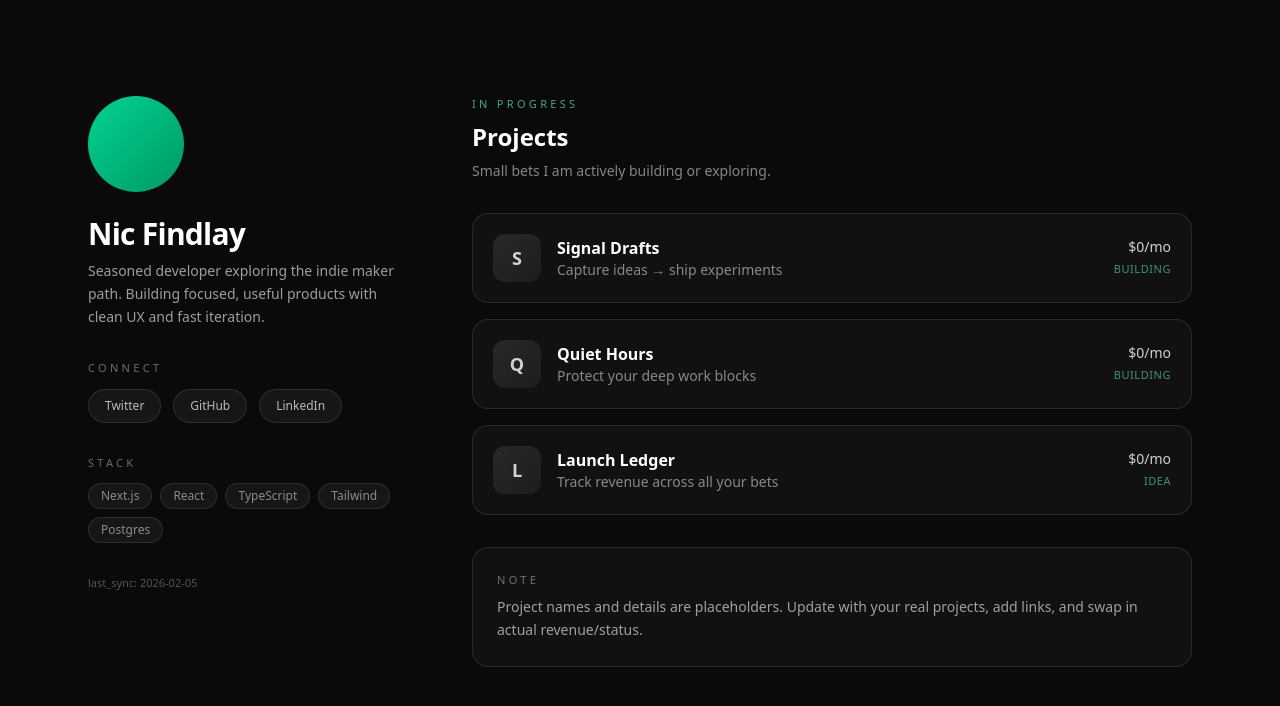
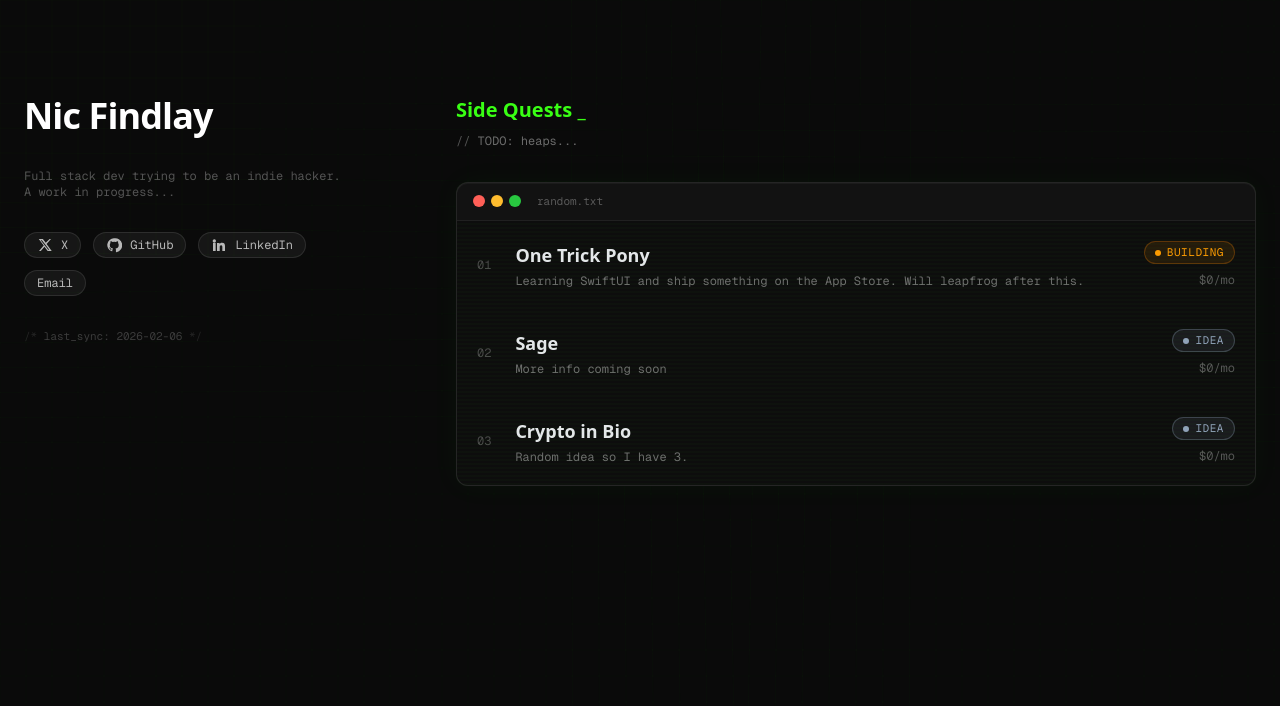
Before and after one commit to NicFindlay/nicfindlay, a Next.js app: page / in a window 1280 px wide. Shown: the top 706 px of the page. Built offline with nearby package versions, Linux system fonts and the light colour scheme.

Commit message:
Major improvements. Almost there

```diff
--- a/src/app/globals.css
+++ b/src/app/globals.css
@@ -3,6 +3,7 @@
 :root {
   --background: #0a0a0a;
   --foreground: #fafafa;
+  --theme-green: #39ff14;
 }
 
 @theme inline {
@@ -17,3 +18,91 @@ body {
   color: var(--foreground);
   font-family: var(--font-sans), system-ui, -apple-system, sans-serif;
 }
+
+
+/* ── Custom Utilities ── */
+.text-primary {
+  color: var(--theme-green) !important;
+}
+.bg-primary {
+  background-color: var(--theme-green) !important;
+}
+.border-primary {
+  border-width: 1px !important;
+  border-color: var(--theme-green) !important;
+}
+.glow-green {
+  text-shadow:
+    0 0 10px var(--theme-green),
+    0 0 20px #39ff144d,
+    0 0 40px #39ff141a;
+}
+
+/* ── Animations ── */
+
+/* Blinking block cursor */
+@keyframes blink {
+  0%, 100% { opacity: 1; }
+  50% { opacity: 0; }
+}
+.animate-blink {
+  animation: blink 1s step-end infinite;
+}
+
+/* Pulsing dot for "live" status */
+@keyframes pulse-dot {
+  0%, 100% { opacity: 1; transform: scale(1); }
+  50% { opacity: 0.5; transform: scale(1.6); }
+}
+.animate-pulse-dot {
+  animation: pulse-dot 2s ease-in-out infinite;
+}
+
+/* Typing cursor for typewriter */
+@keyframes cursor-blink {
+  0%, 100% { border-color: var(--theme-green); }
+  50% { border-color: transparent; }
+}
+.animate-cursor {
+  border-right: 2px solid var(--theme-green);
+  animation: cursor-blink 0.8s step-end infinite;
+}
+
+/* Scanline overlay */
+@keyframes scanline {
+  0% { transform: translateY(-100%); }
+  100% { transform: translateY(100%); }
+}
+.scanline::after {
+  content: '';
+  position: absolute;
+  inset: 0;
+  background: linear-gradient(
+    transparent 50%,
+    rgba(57, 255, 20, 0.02) 50%
+  );
+  background-size: 100% 4px;
+  pointer-events: none;
+  z-index: 1;
+}
+
+/* Subtle glow on terminal windows */
+.terminal-glow {
+  box-shadow:
+    0 0 1px rgba(57, 255, 20, 0.10),
+    0 0 30px rgba(57, 255, 20, 0.04),
+    inset 0 1px 0 rgba(255, 255, 255, 0.04);
+}
+
+/* Line number gutter styling */
+.line-number::before {
+  counter-increment: line;
+  content: counter(line);
+  display: inline-block;
+  width: 2ch;
+  margin-right: 1.5ch;
+  text-align: right;
+  color: rgba(255, 255, 255, 0.15);
+  font-family: var(--font-mono), monospace;
+  font-size: 11px;
+}
--- a/src/app/page.tsx
+++ b/src/app/page.tsx
@@ -1,137 +1,141 @@
+import InteractiveGrid from '@/components/InteractiveGrid';
+import TerminalWindow from '@/components/TerminalWindow';
+import StatusBadge from '@/components/StatusBadge';
+import TypewriterText from '@/components/TypewriterText';
+
+function SocialIcon({ label }: { label: string }) {
+  switch (label) {
+    case 'X':
+      return (
+        <svg viewBox="0 0 24 24" className="h-4 w-4" aria-hidden="true">
+          <path
+            fill="currentColor"
+            d="M18.9 3H21l-6.6 7.6 7.7 10.4h-6.1l-4.8-6.4-5.5 6.4H3l7.1-8.2L2.6 3h6.2l4.3 5.7L18.9 3zm-2.1 16.1h1.7L7.3 4.7H5.5l11.3 14.4z"
+          />
+        </svg>
+      );
+    case 'GitHub':
+      return (
+        <svg viewBox="0 0 24 24" className="h-4 w-4" aria-hidden="true">
+          <path
+            fill="currentColor"
+            d="M12 2a10 10 0 0 0-3.2 19.5c.5.1.7-.2.7-.5v-1.8c-2.9.6-3.5-1.2-3.5-1.2-.5-1.2-1.2-1.5-1.2-1.5-1-.7.1-.7.1-.7 1.1.1 1.7 1.1 1.7 1.1 1 .1.9 1.8 1.8 2.2.8.2 1.2-.1 1.5-.4.1-.7.4-1.2.7-1.5-2.4-.3-4.9-1.2-4.9-5.3 0-1.2.4-2.1 1.1-2.8-.1-.3-.5-1.4.1-2.8 0 0 .9-.3 2.9 1.1a9.9 9.9 0 0 1 5.2 0c2-1.4 2.9-1.1 2.9-1.1.6 1.4.2 2.5.1 2.8.7.7 1.1 1.6 1.1 2.8 0 4.1-2.5 5-4.9 5.3.4.3.7 1 .7 2v3c0 .3.2.6.7.5A10 10 0 0 0 12 2z"
+          />
+        </svg>
+      );
+    case 'LinkedIn':
+      return (
+        <svg viewBox="0 0 24 24" className="h-4 w-4" aria-hidden="true">
+          <path
+            fill="currentColor"
+            d="M4.98 3.5a2.5 2.5 0 1 0 0 5 2.5 2.5 0 0 0 0-5zM3 9h4v12H3zM9 9h3.8v1.6h.1c.5-.9 1.8-1.9 3.6-1.9 3.9 0 4.5 2.4 4.5 5.5V21h-4v-5.6c0-1.3 0-2.9-1.8-2.9s-2.1 1.4-2.1 2.8V21H9z"
+          />
+        </svg>
+      );
+    default:
+      return null;
+  }
+}
+
 export default function Home() {
   const projects = [
     {
-      title: "Signal Drafts",
-      tagline: "Capture ideas → ship experiments",
-      status: "building",
-      revenue: "$0/mo",
+      title: 'One Trick Pony',
+      tagline: 'Learning SwiftUI and ship something on the App Store. Will leapfrog after this.',
+      status: 'building',
+      revenue: '$0/mo',
     },
     {
-      title: "Quiet Hours",
-      tagline: "Protect your deep work blocks",
-      status: "building",
-      revenue: "$0/mo",
+      title: 'Sage',
+      tagline: 'More info coming soon',
+      status: 'idea',
+      revenue: '$0/mo',
     },
     {
-      title: "Launch Ledger",
-      tagline: "Track revenue across all your bets",
-      status: "idea",
-      revenue: "$0/mo",
+      title: 'Crypto in Bio',
+      tagline: 'Random idea so I have 3.',
+      status: 'idea',
+      revenue: '$0/mo',
     },
   ];
 
   const socials = [
-    { label: "Twitter", href: "#" },
-    { label: "GitHub", href: "#" },
-    { label: "LinkedIn", href: "#" },
+    { label: 'X', href: '#' },
+    { label: 'GitHub', href: '#' },
+    { label: 'LinkedIn', href: '#' },
+    { label: 'Email', href: '#' },
   ];
 
   return (
-    <div className="min-h-screen bg-[#0a0a0a] text-zinc-100">
-      <main className="mx-auto grid min-h-screen w-full max-w-6xl gap-12 px-6 py-16 lg:grid-cols-[320px_1fr] lg:gap-16 lg:py-24">
-        {/* Left column - Profile */}
+    <div className="relative min-h-screen bg-[#0a0a0a] text-zinc-100">
+      <InteractiveGrid />
+
+      <main className="relative z-10 mx-auto grid min-h-screen w-full max-w-7xl gap-12 px-6 py-16 lg:grid-cols-[320px_1fr] lg:gap-28 lg:py-24">
+        {/* Left column — Profile */}
         <aside className="flex flex-col gap-8 lg:sticky lg:top-24 lg:self-start">
-          <div className="space-y-6">
-            <div className="h-24 w-24 rounded-full bg-gradient-to-br from-emerald-400 to-emerald-600" />
-            <div className="space-y-2">
-              <h1 className="text-3xl font-semibold tracking-tight text-white">
-                Nic Findlay
-              </h1>
-              <p className="text-sm leading-relaxed text-white/60">
-                Seasoned developer exploring the indie maker path. Building
-                focused, useful products with clean UX and fast iteration.
-              </p>
-            </div>
-          </div>
+          <h1 className="text-4xl font-semibold tracking-tight text-white">
+            <TypewriterText text="Nic Findlay"></TypewriterText></h1>
+          <p className="text-xs text-white/30 font-mono">
+            Full stack dev trying to be an indie hacker. A work in progress...
+          </p>
 
+          {/* Connect */}
           <div className="space-y-3">
-            <p className="text-[11px] uppercase tracking-[0.3em] text-white/40">
-              connect
-            </p>
             <div className="flex flex-wrap gap-3">
               {socials.map((s) => (
                 <a
                   key={s.label}
                   href={s.href}
-                  className="rounded-full border border-white/10 bg-white/5 px-4 py-2 text-xs text-white/70 transition hover:border-emerald-400/50 hover:text-white"
-                >
-                  {s.label}
+                  className="flex items-center gap-2 rounded-full border border-white/10 bg-white/5 px-3 py-1 font-mono text-xs text-white/70 transition hover:border-primary hover:text-primary hover:shadow-[0_0_12px_rgba(57,255,20,0.15)]">
+                  <SocialIcon label={s.label} />
+                  {`${s.label}`}
                 </a>
               ))}
             </div>
           </div>
 
-          <div className="space-y-3">
-            <p className="text-[11px] uppercase tracking-[0.3em] text-white/40">
-              stack
-            </p>
-            <div className="flex flex-wrap gap-2 text-xs text-white/50">
-              {["Next.js", "React", "TypeScript", "Tailwind", "Postgres"].map(
-                (tech) => (
-                  <span
-                    key={tech}
-                    className="rounded-full border border-white/10 bg-white/5 px-3 py-1"
-                  >
-                    {tech}
-                  </span>
-                )
-              )}
-            </div>
-          </div>
-
-          <div className="mt-auto hidden text-[11px] text-white/30 lg:block">
-            last_sync: 2026-02-05
+          <div className="mt-auto hidden font-mono text-[11px] text-white/20 lg:block">
+            <span className="text-white/10">{'/* '}</span>
+            last_sync: 2026-02-06
+            <span className="text-white/10">{' */'}</span>
           </div>
         </aside>
 
-        {/* Right column - Projects */}
+        {/* Right column — Projects */}
         <section className="flex flex-col gap-8">
           <div className="space-y-2">
-            <p className="text-[11px] uppercase tracking-[0.3em] text-emerald-300/70">
-              in progress
-            </p>
-            <h2 className="text-2xl font-semibold text-white">Projects</h2>
-            <p className="text-sm text-white/50">
-              Small bets I am actively building or exploring.
+
+            <h2 className="text-xl font-semibold text-primary">
+              Side Quests<span className="animate-blink text-primary"> _</span>
+            </h2>
+
+             <p className="font-mono text-[12px] text-white/30">
+              <span className="text-primary/50">{'// '}</span>
+              <span className="text-white/40">TODO: heaps...</span>
             </p>
           </div>
 
-          <div className="space-y-4">
-            {projects.map((project) => (
-              <article
-                key={project.title}
-                className="group flex items-center justify-between gap-6 rounded-2xl border border-white/10 bg-white/[0.03] p-5 transition hover:border-emerald-400/40 hover:bg-white/[0.06]"
-              >
-                <div className="flex items-center gap-4">
-                  <div className="flex h-12 w-12 shrink-0 items-center justify-center rounded-xl bg-gradient-to-br from-white/10 to-white/5 text-lg font-semibold text-white/80">
-                    {project.title.charAt(0)}
+          <TerminalWindow key="projects" title={`random.txt`}>
+            <div className="space-y-10">
+              {projects.map((project, i) => (
+                <div key={project.title} className="flex items-center justify-between gap-6">
+                  <div className="flex items-center gap-6">
+                    <span className="hidden font-mono text-[12px] text-white/25 sm:block">
+                      {String(i + 1).padStart(2, '0')}
+                    </span>
+                    <div>
+                      <h2 className="font-semibold text-lg text-gray-200 pb-1">{project.title}</h2>
+                      <p className="font-mono text-xs text-white/40">{project.tagline}</p>
+                    </div>
                   </div>
-                  <div>
-                    <h3 className="font-semibold text-white">{project.title}</h3>
-                    <p className="text-sm text-white/50">{project.tagline}</p>
+                  <div className="hidden flex-col items-end gap-2 sm:flex">
+                    <StatusBadge status={project.status} />
+                    <span className="font-mono text-xs text-white/30">{project.revenue}</span>
                   </div>
                 </div>
-                <div className="hidden flex-col items-end gap-1 text-right sm:flex">
-                  <span className="text-sm font-medium text-white/80">
-                    {project.revenue}
-                  </span>
-                  <span className="text-[11px] uppercase tracking-wider text-emerald-300/60">
-                    {project.status}
-                  </span>
-                </div>
-              </article>
-            ))}
-          </div>
-
-          <div className="rounded-2xl border border-white/10 bg-white/[0.03] p-6">
-            <p className="text-[11px] uppercase tracking-[0.3em] text-white/40">
-              note
-            </p>
-            <p className="mt-2 text-sm leading-relaxed text-white/60">
-              Project names and details are placeholders. Update with your real
-              projects, add links, and swap in actual revenue/status.
-            </p>
-          </div>
+              ))}
+            </div>
+          </TerminalWindow>
         </section>
       </main>
     </div>
--- /dev/null
+++ b/src/components/InteractiveGrid.tsx
@@ -0,0 +1,114 @@
+"use client";
+
+import { useEffect, useRef } from "react";
+
+export default function InteractiveGrid() {
+  const canvasRef = useRef<HTMLCanvasElement | null>(null);
+  const pointerRef = useRef({ x: 0, y: 0, active: false });
+  const animationRef = useRef<number | null>(null);
+
+  useEffect(() => {
+    const canvas = canvasRef.current;
+    if (!canvas) return;
+
+    const ctx = canvas.getContext("2d");
+    if (!ctx) return;
+
+    const pointer = pointerRef.current;
+
+    const resize = () => {
+      const dpr = Math.min(window.devicePixelRatio || 1, 2);
+      canvas.width = Math.floor(window.innerWidth * dpr);
+      canvas.height = Math.floor(document.documentElement.scrollHeight * dpr);
+      canvas.style.width = `${window.innerWidth}px`;
+      canvas.style.height = `${document.documentElement.scrollHeight}px`;
+      ctx.setTransform(dpr, 0, 0, dpr, 0, 0);
+    };
+
+    const setPointer = (event: PointerEvent) => {
+      pointer.x = event.clientX;
+      pointer.y = event.clientY + window.scrollY;
+      pointer.active = true;
+    };
+
+    const clearPointer = () => {
+      pointer.active = false;
+    };
+
+    const draw = () => {
+      const width = window.innerWidth;
+      const height = document.documentElement.scrollHeight;
+      ctx.clearRect(0, 0, width, height);
+
+      const gridSize = 26;
+      const maxInfluence = 180;
+      const maxOffset = 8;
+
+      const fallbackX = width * 0.55 + Math.sin(Date.now() * 0.0006) * 40;
+      const fallbackY = height * 0.3 + Math.cos(Date.now() * 0.0004) * 40;
+      const mx = pointer.active ? pointer.x : fallbackX;
+      const my = pointer.active ? pointer.y : fallbackY;
+
+      ctx.strokeStyle = "rgba(57, 255, 20, 0.05)";
+      ctx.lineWidth = 1;
+
+      for (let x = 0; x <= width; x += gridSize) {
+        const dx = x - mx;
+        const dist = Math.abs(dx);
+        const influence = Math.max(0, 1 - dist / maxInfluence);
+        const offset = influence * maxOffset * Math.sign(dx || 1);
+
+        ctx.beginPath();
+        ctx.moveTo(x + offset, 0);
+        ctx.lineTo(x - offset, height);
+        ctx.stroke();
+      }
+
+      for (let y = 0; y <= height; y += gridSize) {
+        const dy = y - my;
+        const dist = Math.abs(dy);
+        const influence = Math.max(0, 1 - dist / maxInfluence);
+        const offset = influence * maxOffset * Math.sign(dy || 1);
+
+        ctx.beginPath();
+        ctx.moveTo(0, y + offset);
+        ctx.lineTo(width, y - offset);
+        ctx.stroke();
+      }
+
+      // Glow at pointer
+      const gradient = ctx.createRadialGradient(mx, my, 0, mx, my, 150);
+      gradient.addColorStop(0, "rgba(57, 255, 20, 0.03)");
+      gradient.addColorStop(0.5, "rgba(57, 255, 20, 0.01)");
+      gradient.addColorStop(1, "rgba(57, 255, 20, 0)");
+
+      ctx.fillStyle = gradient;
+      ctx.fillRect(0, 0, width, height);
+
+      animationRef.current = window.requestAnimationFrame(draw);
+    };
+
+    resize();
+    draw();
+
+    window.addEventListener("resize", resize);
+    window.addEventListener("pointermove", setPointer);
+    window.addEventListener("pointerleave", clearPointer);
+
+    return () => {
+      window.removeEventListener("resize", resize);
+      window.removeEventListener("pointermove", setPointer);
+      window.removeEventListener("pointerleave", clearPointer);
+      if (animationRef.current) window.cancelAnimationFrame(animationRef.current);
+    };
+  }, []);
+
+  return (
+    <canvas
+      ref={canvasRef}
+      className="pointer-events-none fixed inset-0 z-0 opacity-40"
+      style={{ transform: "translate3d(0,0,0)", backfaceVisibility: "hidden" }}
+      aria-label="Interactive background grid"
+    />
+  );
+}
--- /dev/null
+++ b/src/components/StatusBadge.tsx
@@ -0,0 +1,44 @@
+type Status = "live" | "building" | "idea" | "archived";
+
+const statusConfig: Record<
+  Status,
+  { label: string; dotClass: string; bgClass: string; textClass: string }
+> = {
+  live: {
+    label: "live",
+    dotClass: "bg-primary animate-pulse-dot",
+    bgClass: "bg-emerald-400/10 border-emerald-400/30",
+    textClass: "text-primary",
+  },
+  building: {
+    label: "building",
+    dotClass: "bg-amber-500",
+    bgClass: "bg-amber-500/10 border-amber-600/30",
+    textClass: "text-amber-500",
+  },
+  idea: {
+    label: "idea",
+    dotClass: "bg-slate-400",
+    bgClass: "bg-slate-400/10 border-slate-400/30",
+    textClass: "text-slate-400",
+  },
+  archived: {
+    label: "abandoned",
+    dotClass: "bg-zinc-600",
+    bgClass: "bg-zinc-600/10 border-zinc-600/30",
+    textClass: "text-zinc-500",
+  },
+};
+
+export default function StatusBadge({ status }: { status: string }) {
+  const config = statusConfig[(status as Status)] ?? statusConfig.idea;
+
+  return (
+    <span
+      className={`inline-flex items-center gap-1.5 rounded-full border px-2.5 py-0.5 font-mono text-[11px] uppercase tracking-wider ${config.bgClass}`}
+    >
+      <span className={`h-1.5 w-1.5 rounded-full ${config.dotClass}`} />
+      <span className={config.textClass}>{config.label}</span>
+    </span>
+  );
+}
--- /dev/null
+++ b/src/components/TerminalWindow.tsx
@@ -0,0 +1,34 @@
+import { ReactNode } from "react";
+
+interface TerminalWindowProps {
+  title?: string;
+  children: ReactNode;
+  className?: string;
+}
+
+export default function TerminalWindow({
+  title = "terminal",
+  children,
+  className = "",
+}: TerminalWindowProps) {
+  return (
+    <div
+      className={`relative overflow-hidden rounded-xl border border-white/10 bg-[#0d0d0d] terminal-glow ${className}`}
+    >
+      {/* Title bar */}
+      <div className="flex items-center gap-2 border-b border-white/[0.06] bg-white/[0.02] px-4 py-2.5">
+        <div className="flex gap-1.5">
+          <span className="h-3 w-3 rounded-full bg-[#ff5f57]" />
+          <span className="h-3 w-3 rounded-full bg-[#febc2e]" />
+          <span className="h-3 w-3 rounded-full bg-[#28c840]" />
+        </div>
+        <span className="ml-2 font-mono text-[11px] text-white/30">
+          {title}
+        </span>
+      </div>
+
+      {/* Content */}
+      <div className="scanline relative p-5">{children}</div>
+    </div>
+  );
+}
--- /dev/null
+++ b/src/components/TypewriterText.tsx
@@ -0,0 +1,49 @@
+"use client";
+
+import { useEffect, useState } from "react";
+
+interface TypewriterTextProps {
+  text: string;
+  speed?: number;
+  delay?: number;
+  className?: string;
+}
+
+export default function TypewriterText({
+  text,
+  speed =60,
+  delay = 600,
+  className = "",
+}: TypewriterTextProps) {
+  const [displayed, setDisplayed] = useState("");
+  const [done, setDone] = useState(false);
+
+  useEffect(() => {
+    let timeout: NodeJS.Timeout;
+    let i = 0;
+
+    const startTyping = () => {
+      timeout = setInterval(() => {
+        i++;
+        setDisplayed(text.slice(0, i));
+        if (i >= text.length) {
+          clearInterval(timeout);
+          setDone(true);
+        }
+      }, speed);
+    };
+
+    const delayTimeout = setTimeout(startTyping, delay);
+    return () => {
+      clearTimeout(delayTimeout);
+      clearInterval(timeout);
+    };
+  }, [text, speed, delay]);
+
+  return (
+    <span className={className}>
+      {displayed}
+      {!done && <span className="animate-cursor">&nbsp;</span>}
+    </span>
+  );
+}
```
Also changed, not shown: src/components/BlinkingCursor.tsx (added, +10 -0 lines), 1 other file (tests, documents, lock files or other folders).
